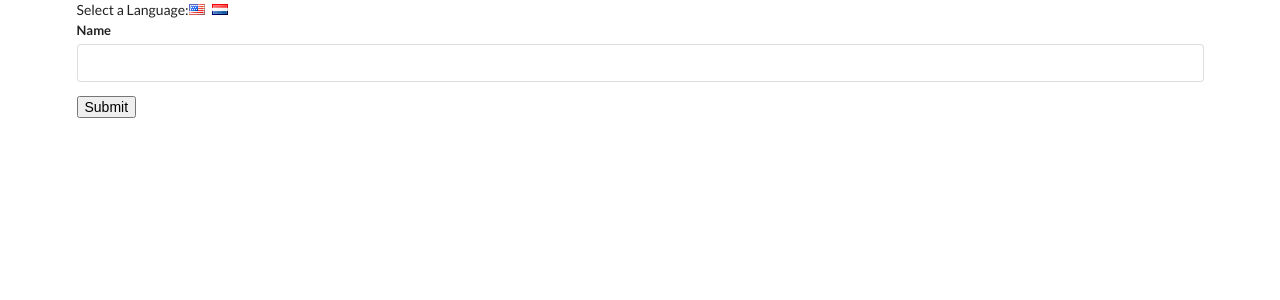
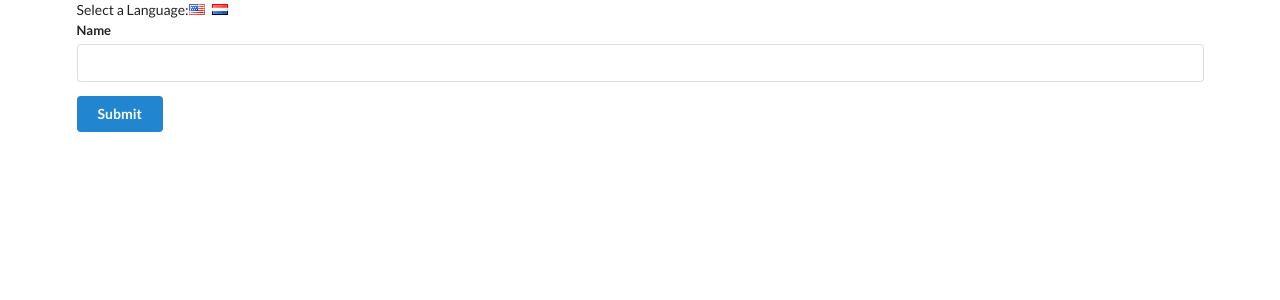
Before and after one commit to ecarlste/react-redux-experiments, a React (Create React App) app in the folder translate/: page / in a window 1280 px wide. Shown: the top 300 px of the page. Built offline with nearby package versions, Linux system fonts and the light colour scheme.

Commit message:
Button now uses a context provider

```diff
--- a/translate/src/components/Button.js
+++ b/translate/src/components/Button.js
@@ -14,7 +14,10 @@ export default class Button extends Component {
   };
 
   render() {
-    const currentConfig = Button.config[this.context];
-    return <button className="ui primary">{currentConfig.submitText}</button>;
+    return (
+      <LanguageContext.Consumer>
+        {language => <button className="ui button primary">{Button.config[language].submitText}</button>}
+      </LanguageContext.Consumer>
+    );
   }
 }
```
